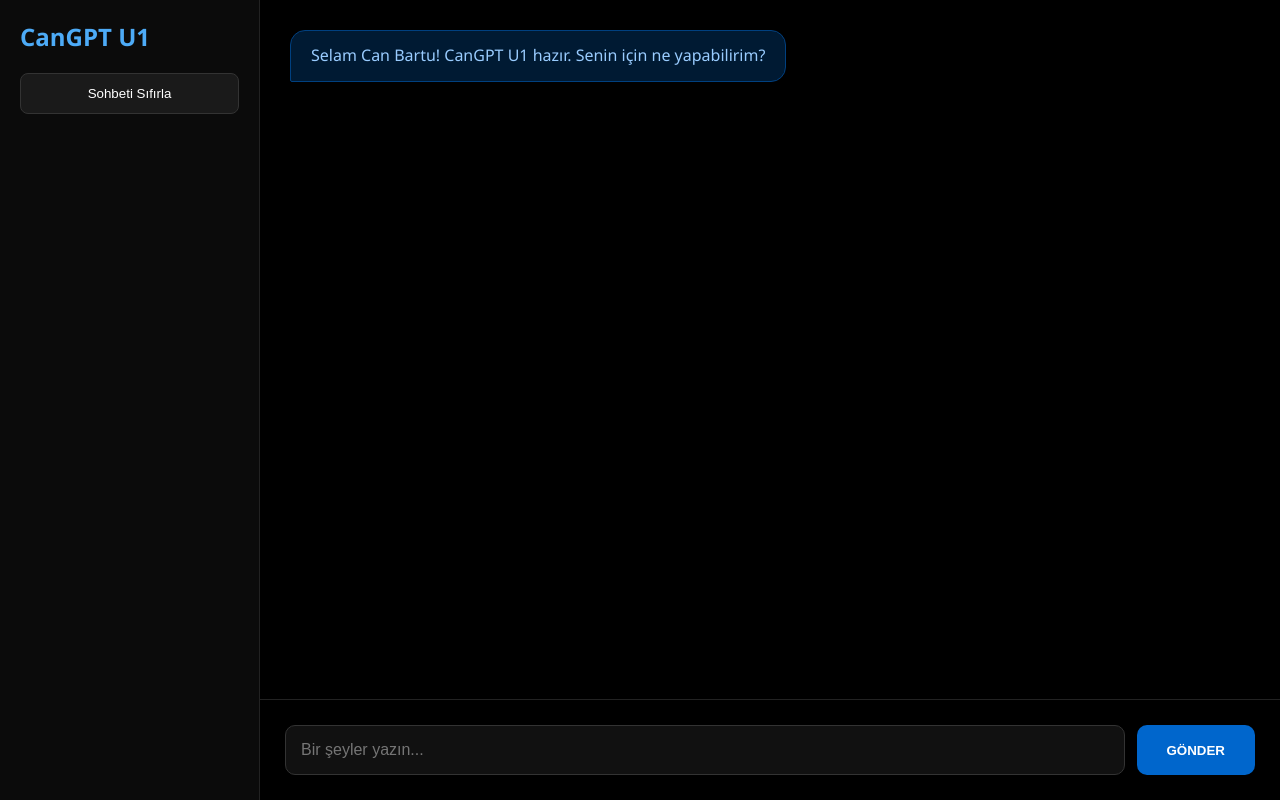
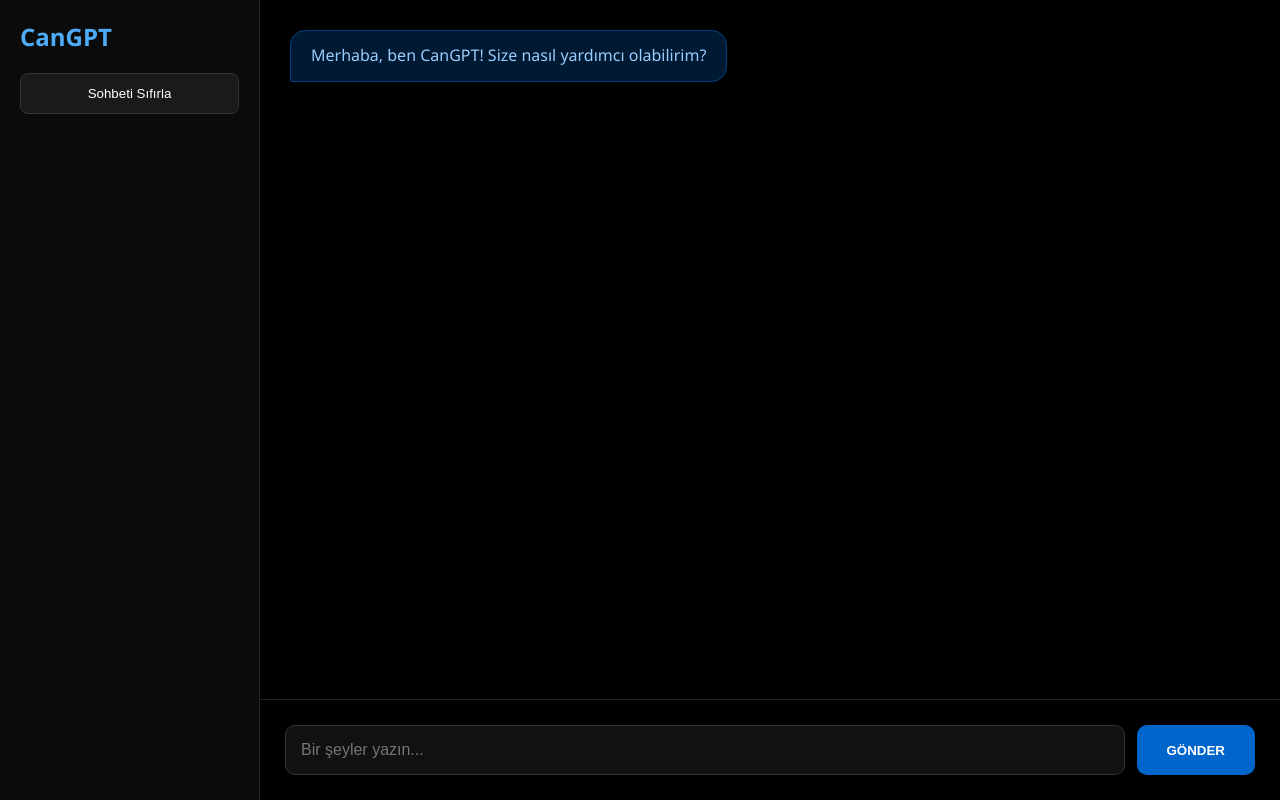
Before and after one commit to canuxs/cangpt, a website: page index.html in a window 1280 px wide. Drawn offline with nearby package versions, Linux system fonts and the light colour scheme.

Commit message:
Update index.html

```diff
--- a/index.html
+++ b/index.html
@@ -3,7 +3,7 @@
 <head>
     <meta charset="UTF-8">
     <meta name="viewport" content="width=device-width, initial-scale=1.0">
-    <title>CanGPT U1</title>
+    <title>CanGPT</title>
     <link rel="icon" type="image/png" href="favicon.png">
     <script src="https://cdnjs.cloudflare.com/ajax/libs/marked/4.3.0/marked.min.js"></script>
     <style>
@@ -27,13 +27,13 @@
 <body>
 
 <div id="sidebar">
-    <h2>CanGPT U1</h2>
+    <h2>CanGPT</h2>
     <button class="btn-reset" onclick="resetChat()">Sohbeti Sıfırla</button>
 </div>
 
 <div id="main">
     <div id="chat">
-        <div class="bubble ai">Selam Can Bartu! CanGPT U1 hazır. Senin için ne yapabilirim?</div>
+        <div class="bubble ai">Merhaba, ben CanGPT! Size nasıl yardımcı olabilirim?</div>
     </div>
     <div id="input-container">
         <input type="text" id="userInput" placeholder="Bir şeyler yazın..." onkeypress="if(event.key==='Enter') sendMessage()">
```
